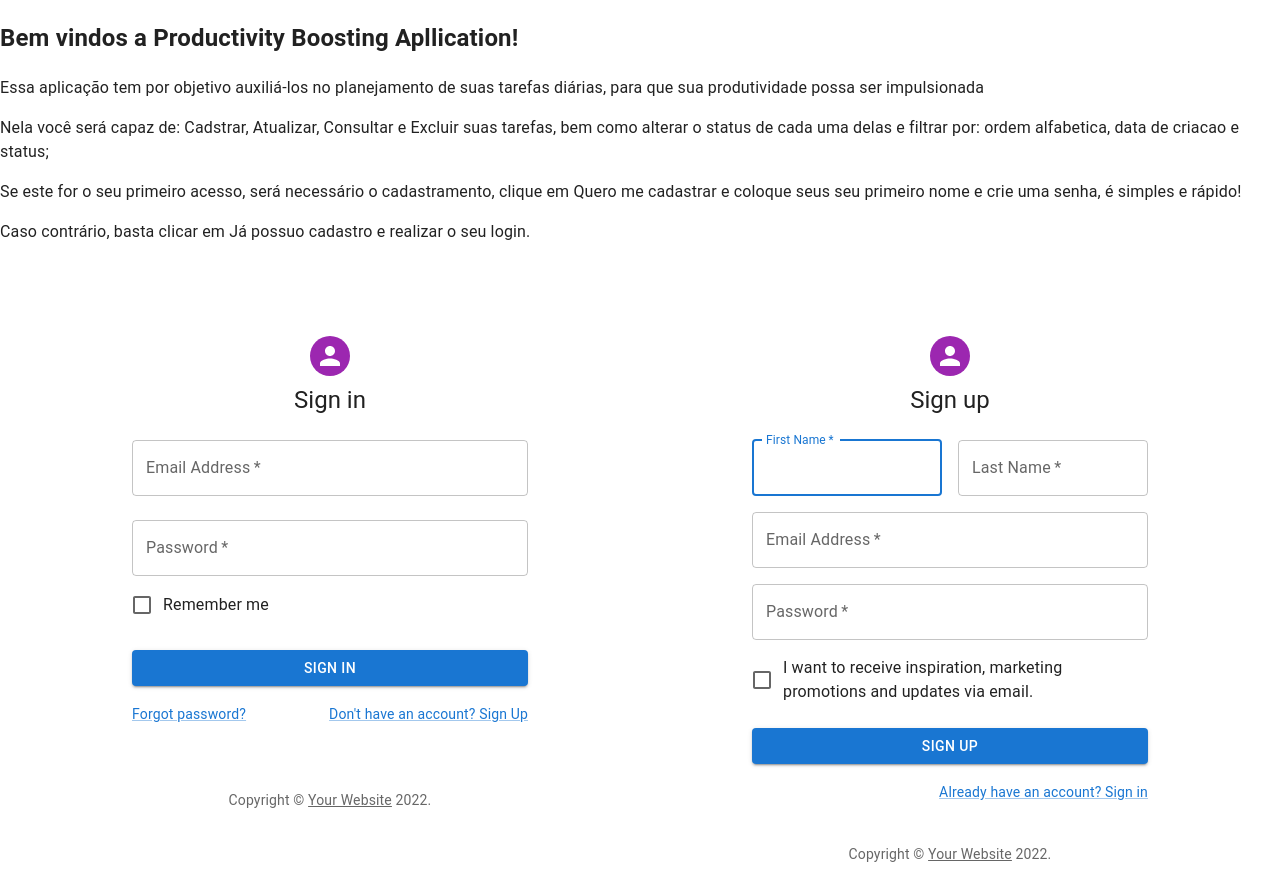
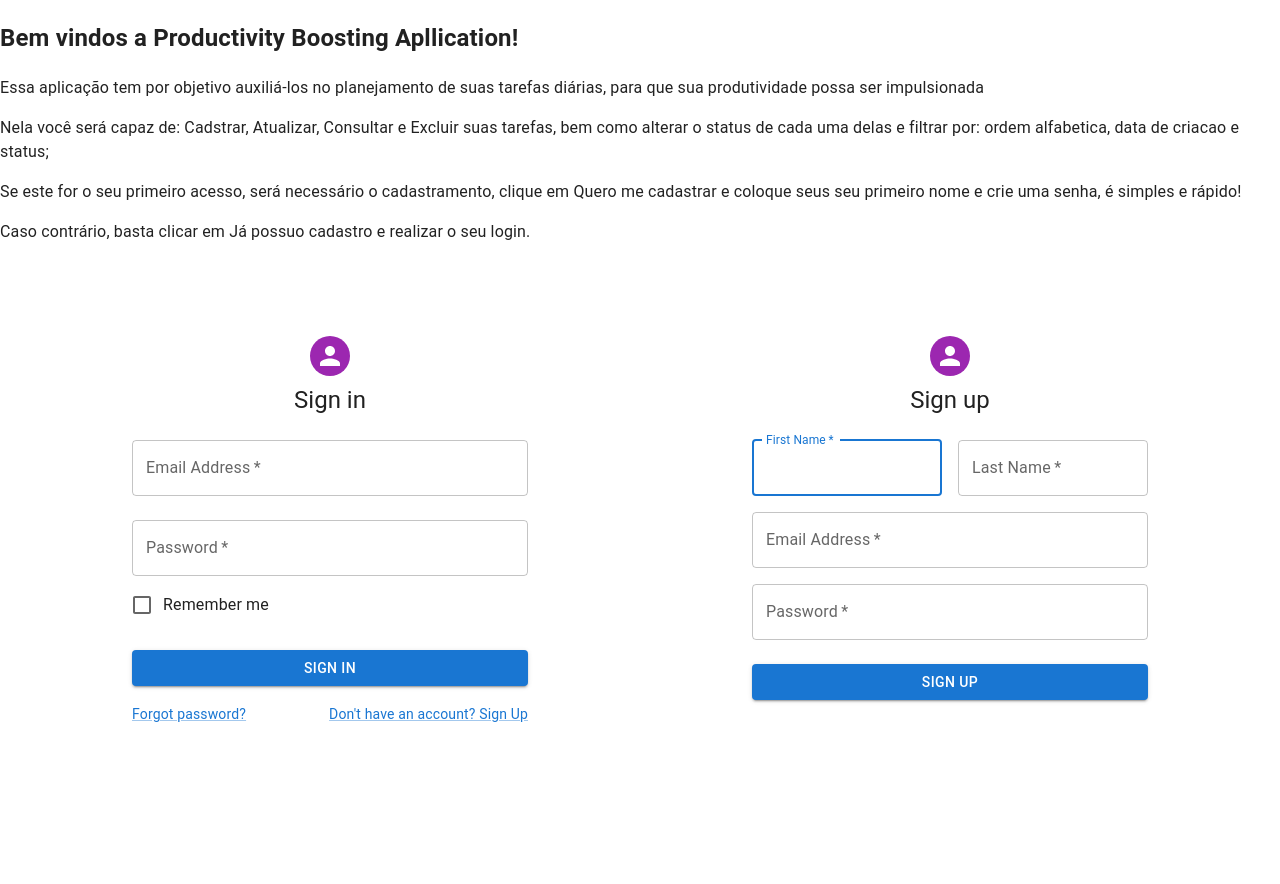
Before and after one commit to Ro-padoin/desafio-tecnico-ebytr-blitz, a React (Create React App) app in the folder client/: page / in a window 1280 px wide. After the commit the page ends 800 px from the top, so only its background shows below. Built offline with nearby package versions, Linux system fonts and the light colour scheme; the HTML template or start-up script is replaced by a standard one.

Commit message:
feat: add ligacao de front com back rota de login

```diff
--- a/client/src/Pages/HomePage/index.jsx
+++ b/client/src/Pages/HomePage/index.jsx
@@ -1,5 +1,4 @@
 import React from 'react';
-import { Link } from 'react-router-dom';
 import SignIn from '../SignIn';
 import SignUp from '../SignUp';
 import './style.css';
--- a/client/src/Pages/SignIn/index.jsx
+++ b/client/src/Pages/SignIn/index.jsx
@@ -1,4 +1,5 @@
 import * as React from 'react';
+import axiosInstances from '../../helpers/axiosInstance';
 import Avatar from '@mui/material/Avatar';
 import Button from '@mui/material/Button';
 import CssBaseline from '@mui/material/CssBaseline';
@@ -11,31 +12,33 @@ import Box from '@mui/material/Box';
 import Typography from '@mui/material/Typography';
 import Container from '@mui/material/Container';
 import { createTheme, ThemeProvider } from '@mui/material/styles';
-
-function Copyright(props) {
-  return (
-    <Typography
-      variant='body2'
-      color='text.secondary'
-      align='center'
-      {...props}
-    >
-      {'Copyright © '}
-      <Link color='inherit' href='https://mui.com/'>
-        Your Website
-      </Link>{' '}
-      {new Date().getFullYear()}
-      {'.'}
-    </Typography>
-  );
-}
+import { useNavigate } from 'react-router-dom';
 
 const theme = createTheme();
 
 function SignIn() {
+  const navigate = useNavigate();
+  const [erro, setErro] = React.useState();
+
+  const fetchApi = async (login) => {
+    try {
+      const data = await axiosInstances.post('/signup', { ...login });
+      console.log(data);
+      navigate('/tasks');
+    } catch (error) {
+      setErro(error?.response?.data?.message || 'Mensagem qualquer');
+      console.log(erro);
+    }
+  };
+
   const handleSubmit = (event) => {
     event.preventDefault();
     const data = new FormData(event.currentTarget);
+    const login = {
+      email: data.get('email'),
+      password: data.get('password'),
+    };
+    fetchApi(login);
     console.log({
       email: data.get('email'),
       password: data.get('password'),
@@ -110,7 +113,6 @@ function SignIn() {
             </Grid>
           </Box>
         </Box>
-        <Copyright sx={{ mt: 8, mb: 4 }} />
       </Container>
     </ThemeProvider>
   );
--- a/client/src/Pages/SignUp/index.jsx
+++ b/client/src/Pages/SignUp/index.jsx
@@ -4,32 +4,11 @@ import Avatar from '@mui/material/Avatar';
 import Button from '@mui/material/Button';
 import CssBaseline from '@mui/material/CssBaseline';
 import TextField from '@mui/material/TextField';
-import FormControlLabel from '@mui/material/FormControlLabel';
-import Checkbox from '@mui/material/Checkbox';
-import Link from '@mui/material/Link';
 import Grid from '@mui/material/Grid';
 import Box from '@mui/material/Box';
 import Typography from '@mui/material/Typography';
 import Container from '@mui/material/Container';
 import { createTheme, ThemeProvider } from '@mui/material/styles';
-
-function Copyright(props) {
-  return (
-    <Typography
-      variant='body2'
-      color='text.secondary'
-      align='center'
-      {...props}
-    >
-      {'Copyright © '}
-      <Link color='inherit' href='https://mui.com/'>
-        Your Website
-      </Link>{' '}
-      {new Date().getFullYear()}
-      {'.'}
-    </Typography>
-  );
-}
 
 const theme = createTheme();
 
@@ -126,14 +105,6 @@ function SignUp() {
                   autoComplete='new-password'
                 />
               </Grid>
-              <Grid item xs={12}>
-                <FormControlLabel
-                  control={
-                    <Checkbox value='allowExtraEmails' color='primary' />
-                  }
-                  label='I want to receive inspiration, marketing promotions and updates via email.'
-                />
-              </Grid>
             </Grid>
             <Button
               type='submit'
@@ -143,16 +114,8 @@ function SignUp() {
             >
               Sign Up
             </Button>
-            <Grid container justifyContent='flex-end'>
-              <Grid item>
-                <Link href='#' variant='body2'>
-                  Already have an account? Sign in
-                </Link>
-              </Grid>
-            </Grid>
           </Box>
         </Box>
-        <Copyright sx={{ mt: 5 }} />
       </Container>
     </ThemeProvider>
   );
```
